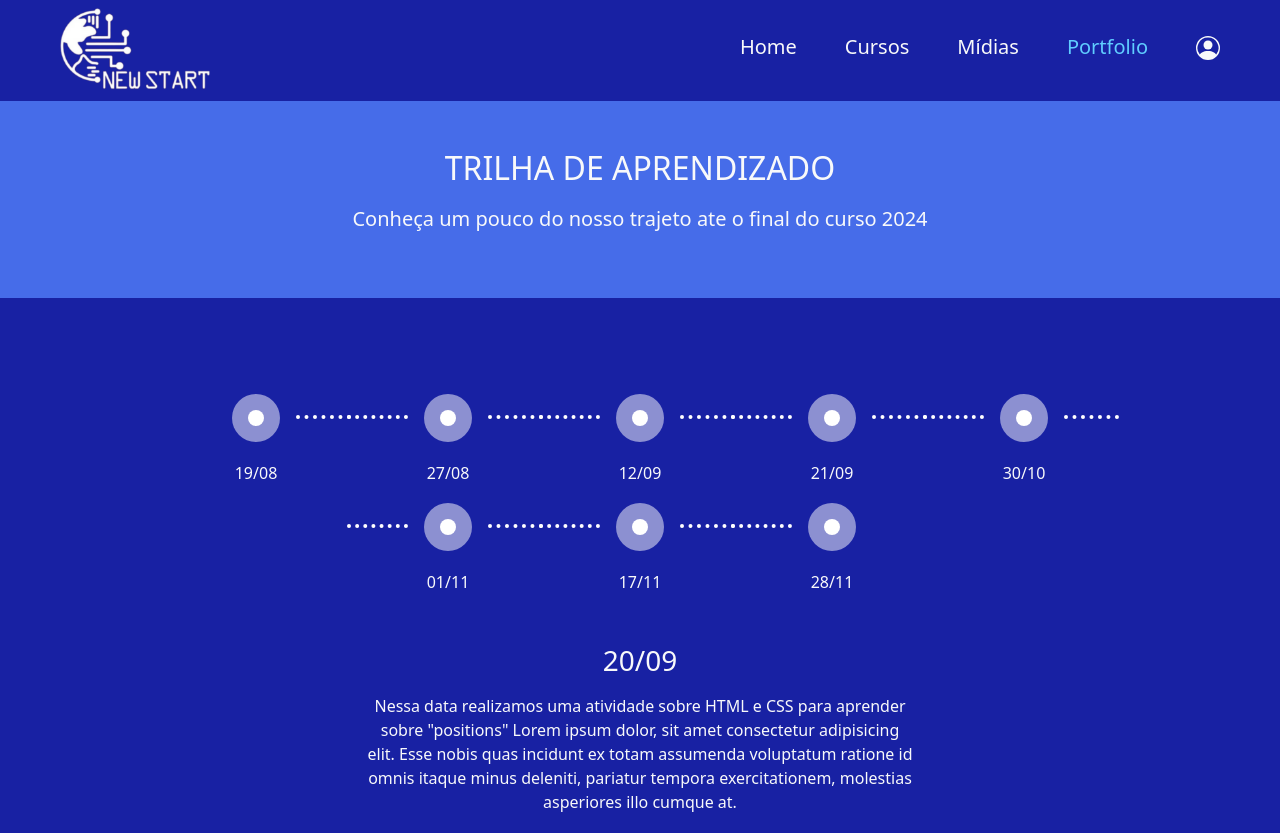
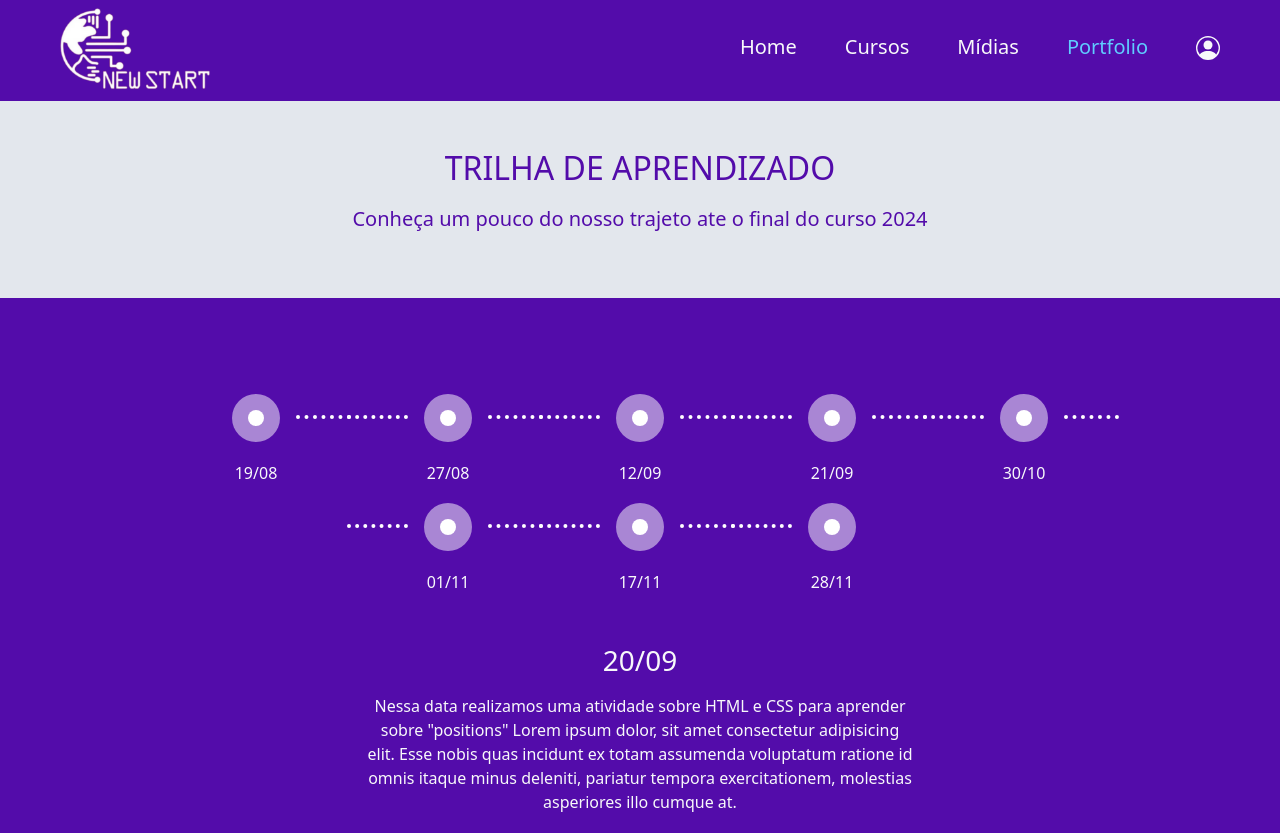
Before and after one commit to erikgotoo/Site-New-Start-Unico, a plain HTML site: page portfolio.html in a window 1280 px wide. Shown: the top 833 px of the page. Drawn offline with nearby package versions, Linux system fonts and the light colour scheme.

Commit message:
atualização das cores e melhora na conduta do code

```diff
--- a/css/style.css
+++ b/css/style.css
@@ -1,8 +1,8 @@
 :root{
     --color-dark: #000;
     --color-white: #fff;
-    --color-unico: #1821a3;
-    --color-fundo: #466ce9;
+    --color-unico: #530CAA;
+    --color-fundo: #E3E7ED;
     --color-midias: #466ce9;
     --color-escolha: #60cdff;
 
@@ -13,15 +13,19 @@
 }
 
 .bg-fundo{
-    background-color: #466ce9;
+    background-color: var(--color-fundo);
 }
 
 .bg-midias{
-    background-color: #4888b3;
+    background-color: var(--color-midias);
 }
 
 .escolha{
-    color:#60cdff;
+    color:var(--color-escolha);
+}
+
+.titulo{
+    color: var(--color-unico);
 }
 
 .btn:hover, a:hover{
--- a/portfolio.html
+++ b/portfolio.html
@@ -15,9 +15,9 @@
 <body class="bg-fundo">
     <header id="upper">
         <nav class="navbar bg-unico">
-            <div class="container-fluid ms-5">
+            <div class="container-fluid mx-5">
                 <img src="./imagens/logo.png" alt="Bootstrap" width="150px">
-                <div class="d-flex gap-5 me-5">
+                <div class="d-flex gap-5">
                     <a href="index.html" class="text-light text-decoration-none">
                         <h5>Home</h5>
                     </a>
@@ -42,10 +42,10 @@
         </nav>
     </header>
 
-    <div class="row text-center justify-content-center mt-5">
+    <div class="row text-center justify-content-center my-5">
         <div class="col-xl-6 col-lg-8">
-            <h2 class="font-bold text-light">TRILHA DE APRENDIZADO</h2>
-            <p class="fs-5 my-3 text-light">Conheça um pouco do nosso trajeto ate o final do curso 2024</p>
+            <h2 class="font-bold titulo">TRILHA DE APRENDIZADO</h2>
+            <p class="fs-5 my-3 titulo">Conheça um pouco do nosso trajeto ate o final do curso 2024</p>
         </div>
     </div>
 
```
Also changed, not shown: cursos.html (+4 -4 lines), index.html (+3 -3 lines), midias.html (+4 -4 lines).
